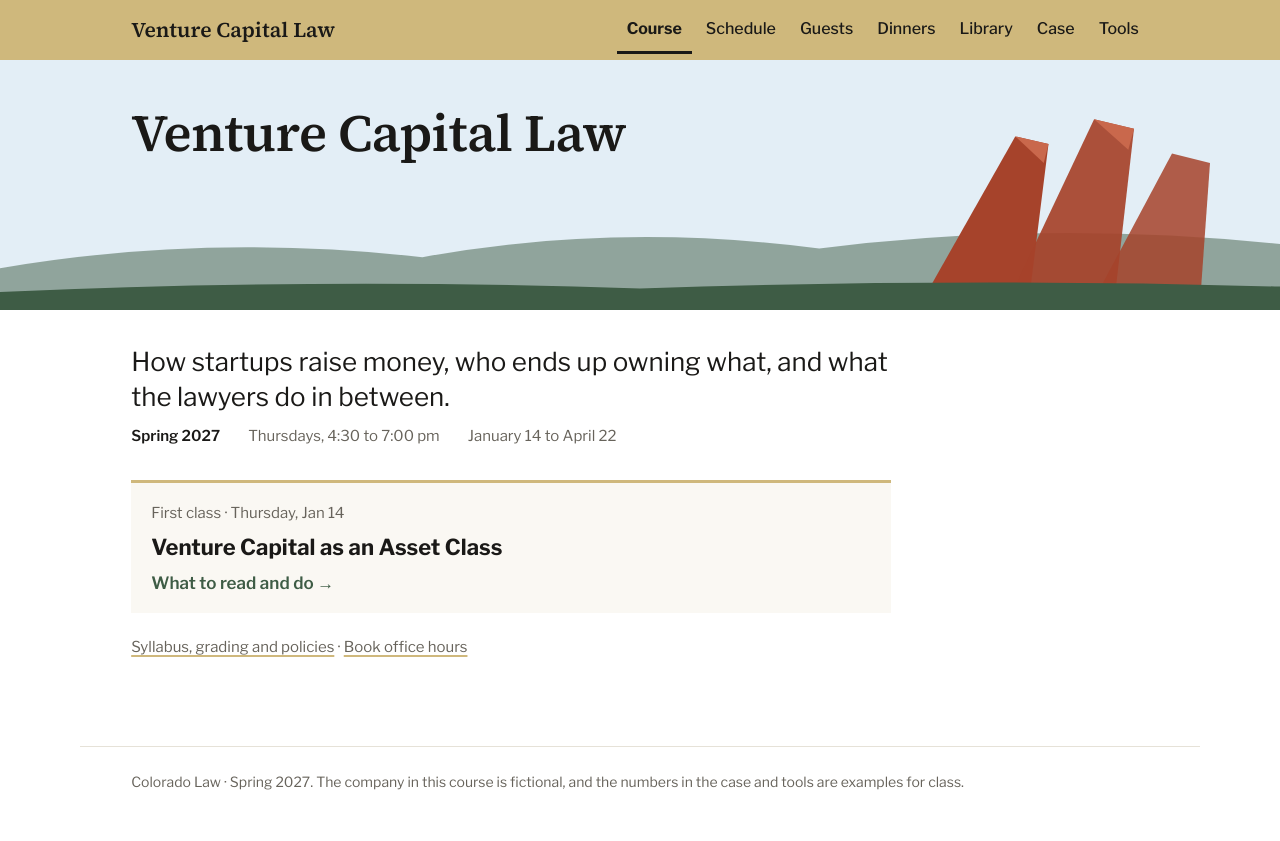
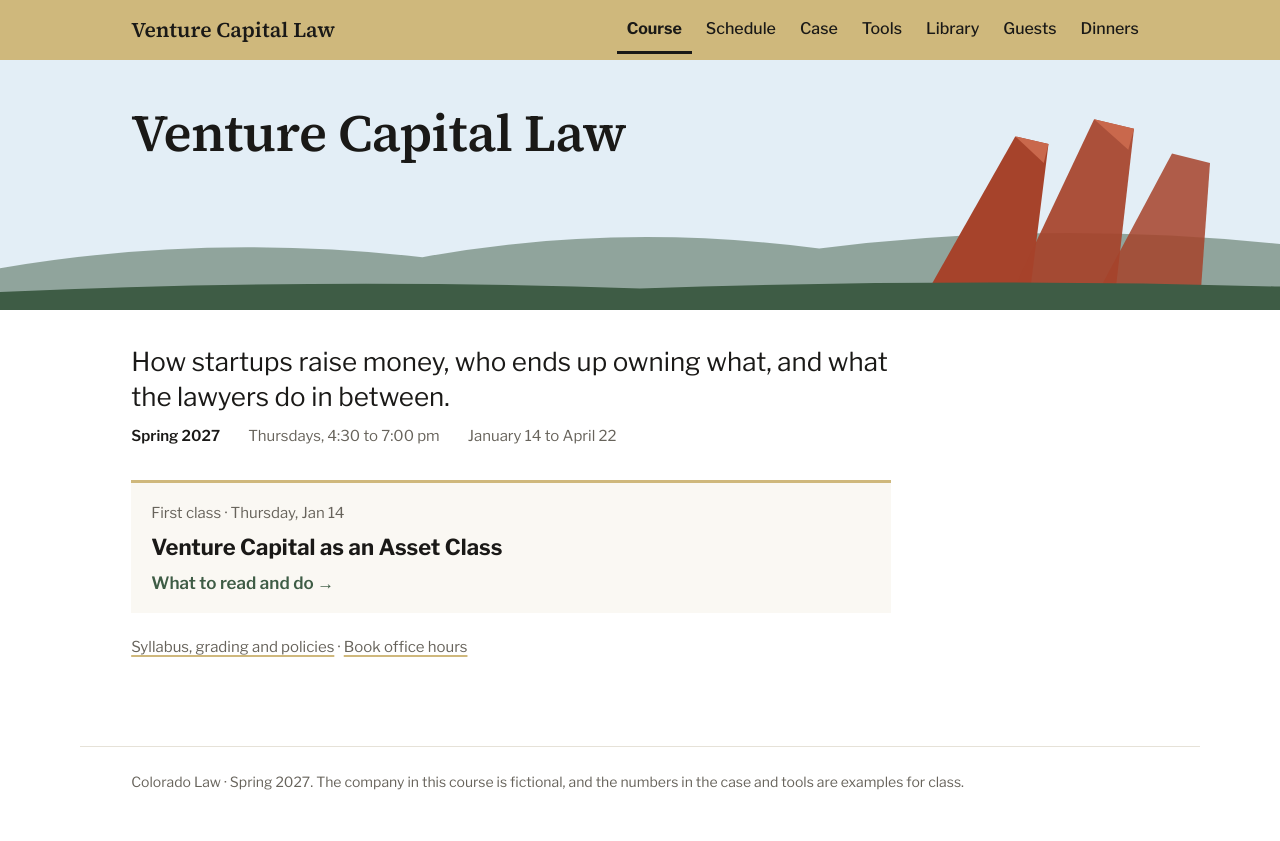
Before and after one commit to mholbreich/vc-law, a plain HTML site: page index.html in a window 1280 px wide. Drawn offline with nearby package versions, Linux system fonts and the light colour scheme.

Commit message:
Reorder menu: Schedule, Case, Tools, Library, Guests, Dinners
Co-Authored-By: Claude Opus 5.5 <noreply@anthropic.com>
Claude-Session: https://claude.ai/code/session_012CJzwWqjTPneYQSctgLVah

```diff
--- a/index.html
+++ b/index.html
@@ -201,7 +201,7 @@ details.amt{margin-top:18px}
 <body>
 <header class="bar"><div class="in">
   <a class="brand" href="#home">Venture Capital Law</a>
-  <nav id="nav" aria-label="Sections"><a href="#home" data-s="home">Course</a><a href="#schedule" data-s="schedule">Schedule</a><a href="#guests" data-s="guests">Guests</a><a href="#dinners" data-s="dinners">Dinners</a><a href="#library" data-s="library">Library</a><a href="#case" data-s="case">Case</a><a href="#captable" data-s="tools">Tools</a></nav>
+  <nav id="nav" aria-label="Sections"><a href="#home" data-s="home">Course</a><a href="#schedule" data-s="schedule">Schedule</a><a href="#case" data-s="case">Case</a><a href="#captable" data-s="tools">Tools</a><a href="#library" data-s="library">Library</a><a href="#guests" data-s="guests">Guests</a><a href="#dinners" data-s="dinners">Dinners</a></nav>
 </div></header>
 <main id="main"></main>
 <footer>Colorado Law · Spring 2027. The company in this course is fictional, and the numbers in the case and tools are examples for class.</footer>
```
